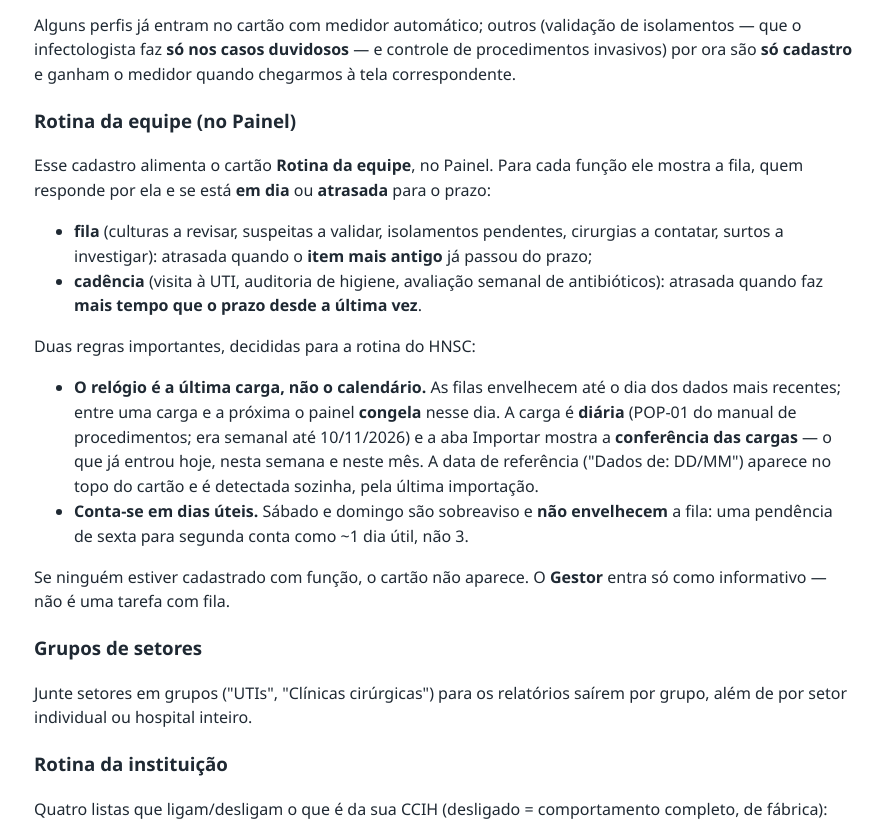
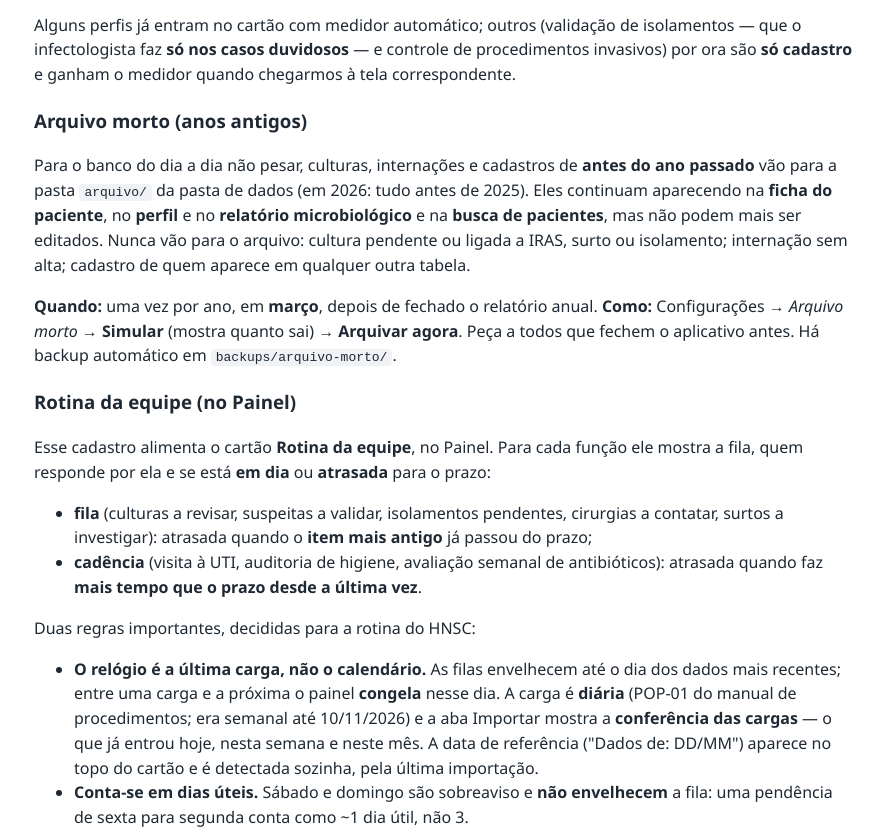
Before and after one commit to Rog7207/Programa-de-gest-o-de-CCIH-, a plain HTML site: page MANUAL-DO-USUARIO.html in a window 1280 px wide. Shown: the part 1526-2360 px from the top of the page, without its empty margins (196-1079 px from the left). Drawn offline with Linux system fonts and the light colour scheme.

Commit message:
Manual (HTML): seção do arquivo morto
Co-Authored-By: Claude Opus 5.5 <noreply@anthropic.com>

```diff
--- a/MANUAL-DO-USUARIO.html
+++ b/MANUAL-DO-USUARIO.html
@@ -39,6 +39,9 @@ hr { border: none; border-top: 1px solid #dde3ea; margin: 26px 0; }
 </ul>
 <p>As funções são: Gestor, Entrada dos relatórios do Tasy, Detecção de IRAS (revisão de culturas), Validação de IRAS (segunda assinatura), Vigilância pós-alta, Controle de antibióticos, Visita à UTI, Controle de procedimentos invasivos, Investigação de surtos, Identificação de isolamentos, Validação de isolamentos (infectologista, casos duvidosos) e Auditoria de higiene das mãos.</p>
 <p>Alguns perfis já entram no cartão com medidor automático; outros (validação de isolamentos — que o infectologista faz <strong>só nos casos duvidosos</strong> — e controle de procedimentos invasivos) por ora são <strong>só cadastro</strong> e ganham o medidor quando chegarmos à tela correspondente.</p>
+<h3>Arquivo morto (anos antigos)</h3>
+<p>Para o banco do dia a dia não pesar, culturas, internações e cadastros de <strong>antes do ano passado</strong> vão para a pasta <code>arquivo/</code> da pasta de dados (em 2026: tudo antes de 2025). Eles continuam aparecendo na <strong>ficha do paciente</strong>, no <strong>perfil</strong> e no <strong>relatório microbiológico</strong> e na <strong>busca de pacientes</strong>, mas não podem mais ser editados. Nunca vão para o arquivo: cultura pendente ou ligada a IRAS, surto ou isolamento; internação sem alta; cadastro de quem aparece em qualquer outra tabela.</p>
+<p><strong>Quando:</strong> uma vez por ano, em <strong>março</strong>, depois de fechado o relatório anual. <strong>Como:</strong> Configurações → <em>Arquivo morto</em> → <strong>Simular</strong> (mostra quanto sai) → <strong>Arquivar agora</strong>. Peça a todos que fechem o aplicativo antes. Há backup automático em <code>backups/arquivo-morto/</code>.</p>
 <h3>Rotina da equipe (no Painel)</h3>
 <p>Esse cadastro alimenta o cartão <strong>Rotina da equipe</strong>, no Painel. Para cada função ele mostra a fila, quem responde por ela e se está <strong>em dia</strong> ou <strong>atrasada</strong> para o prazo:</p>
 <ul>
```
